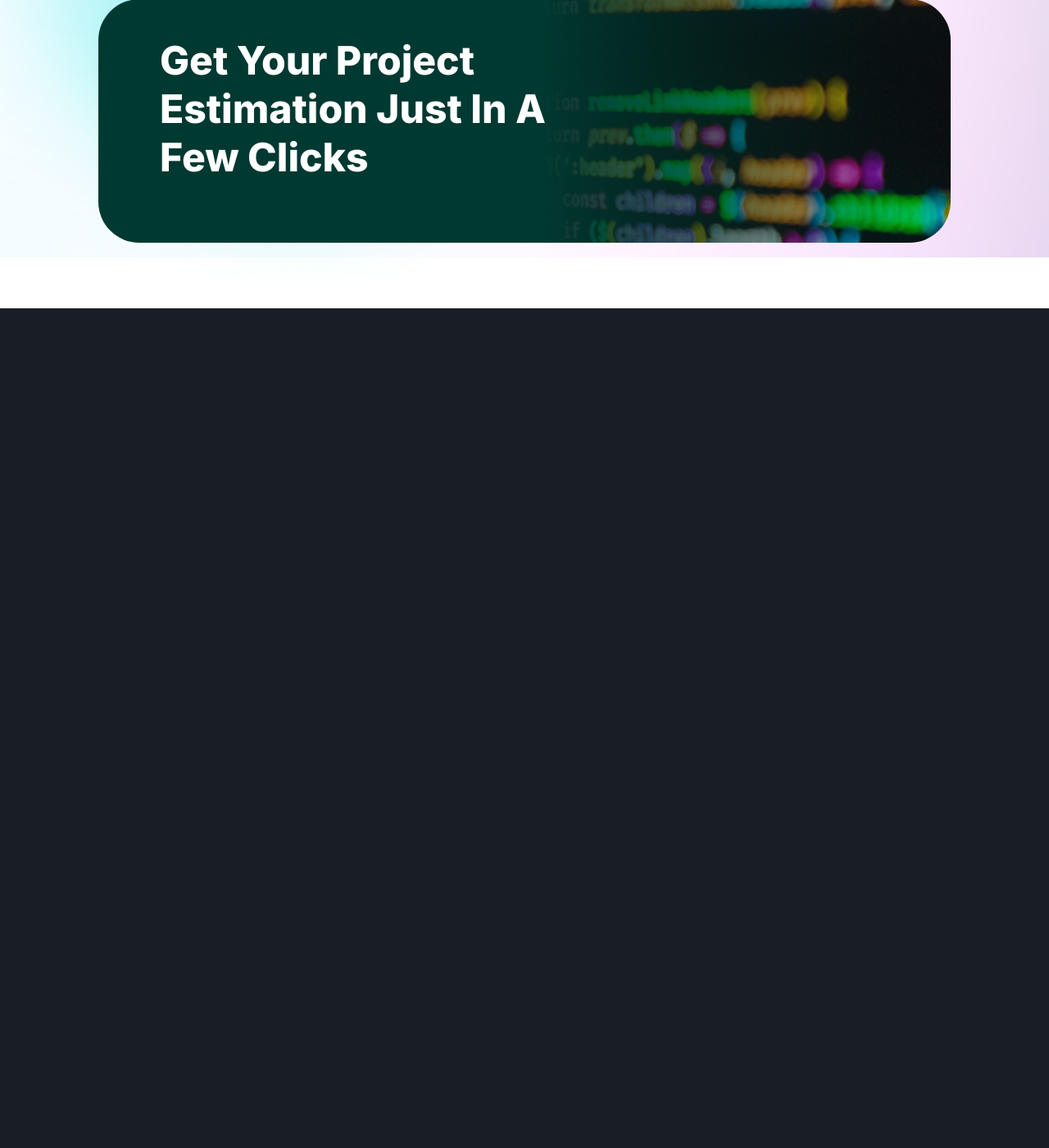
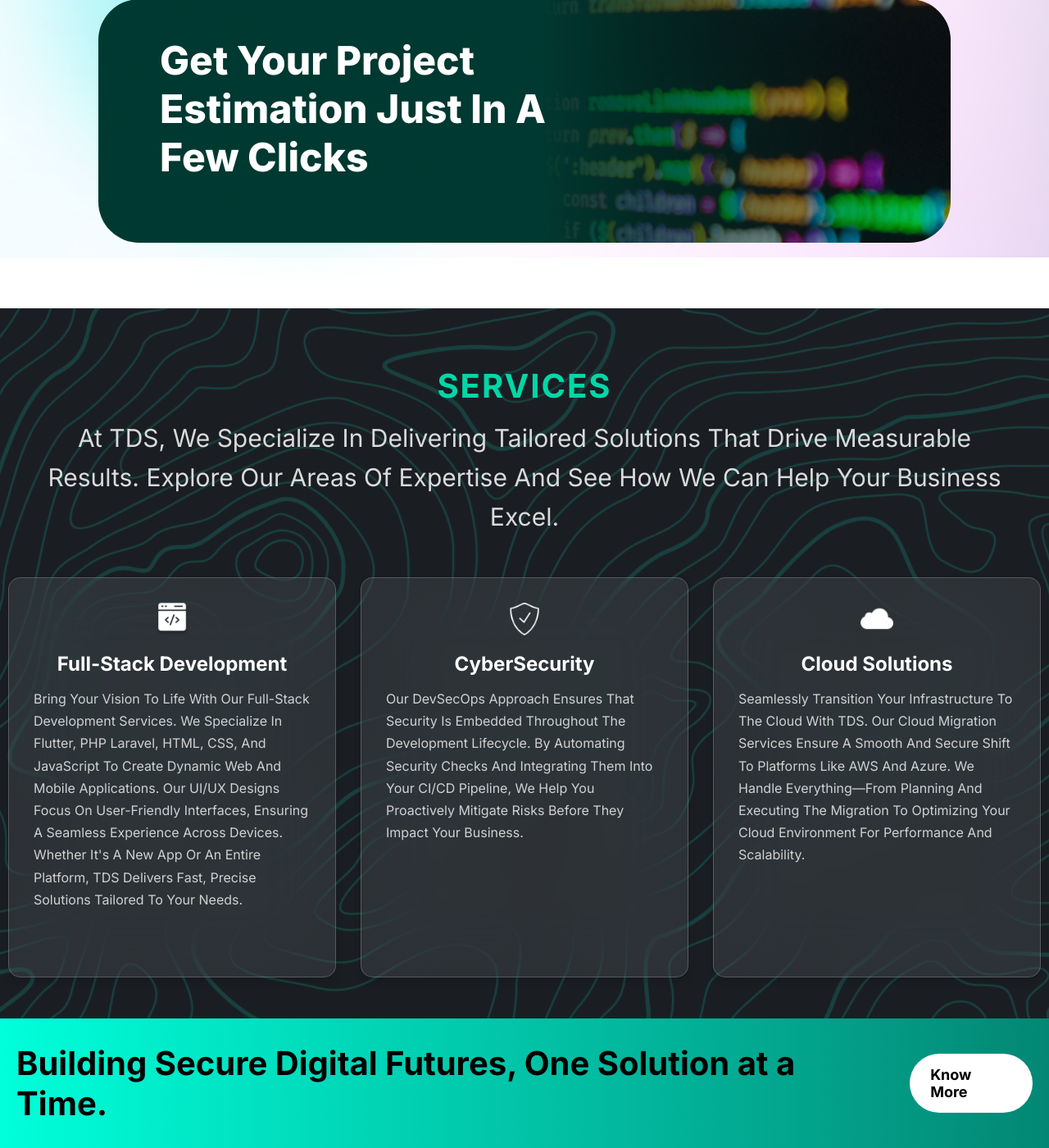
Before and after one commit to Hatim-kassas/Project-TriadDevSecure, a PHP site: page / in a window 1280 px wide. Shown: the part 1348-2748 px from the top of the page at 82% size. Before the commit the page ends 1724 px from the top, so only its background shows below. Run offline with PHP 8.4, Linux system fonts and the light colour scheme.

Commit message:
service & additional section created at 10/6/2024 by yahya

```diff
--- a/index.html
+++ b/index.html
@@ -74,6 +74,42 @@
                     </div>
                 </div>
             </section>
+
+
+            <section class="services">
+                <div class="container">
+                    <h2>SERVICES</h2>
+                    <p>At TDS, We Specialize In Delivering Tailored Solutions That Drive Measurable Results. Explore Our Areas Of Expertise And See How We Can Help Your Business Excel.</p>
+                    <div class="service-cards">
+                        <div class="card">
+                            <img src="assets/images/services/full_stack.png" alt="Full-Stack Development">
+                            <h3>Full-Stack Development</h3>
+                            <p>Bring Your Vision To Life With Our Full-Stack Development Services. We Specialize In Flutter, PHP Laravel, HTML, CSS, And JavaScript To Create Dynamic Web And Mobile Applications. Our UI/UX Designs Focus On User-Friendly Interfaces, Ensuring A Seamless Experience Across Devices. Whether It's A New App Or An Entire Platform, TDS Delivers Fast, Precise Solutions Tailored To Your Needs.</p>
+                        </div>
+                        <div class="card">
+                            <img src="assets/images/services/security.png" alt="DevSecOps">
+                            <h3>CyberSecurity</h3>
+                            <p>Our DevSecOps Approach Ensures That Security Is Embedded Throughout The Development Lifecycle. By Automating Security Checks And Integrating Them Into Your CI/CD Pipeline, We Help You Proactively Mitigate Risks Before They Impact Your Business.</p>
+                        </div>
+                        <div class="card">
+                            <img src="assets/images/services/cloud.png" alt="Cloud Solutions">
+                            <h3>Cloud Solutions</h3>
+                            <p>Seamlessly Transition Your Infrastructure To The Cloud With TDS. Our Cloud Migration Services Ensure A Smooth And Secure Shift To Platforms Like AWS And Azure. We Handle Everything—From Planning And Executing The Migration To Optimizing Your Cloud Environment For Performance And Scalability.</p>
+                        </div>
+                    </div>
+                </div>
+            </section>
+
+            <section class="additional-info">
+                <div class="info-content">
+                    <h3>Building Secure Digital Futures, One Solution at a Time.</h3>
+                    <a href="#" class="know-more-button left-button">Know More</a>
+                </div>
+            </section>
+
+
+
+
         </main>
 
         <footer>
--- a/script.js
+++ b/script.js
@@ -8,3 +8,27 @@ document.addEventListener('scroll', () => {
         navbar.classList.remove('scrolled')
     }
 })
+
+<script>
+    document.addEventListener("DOMContentLoaded", function () {
+        const sections = document.querySelectorAll('.section');
+
+        const options = {
+            root: null,
+            threshold: 0.1
+        };
+
+        const observer = new IntersectionObserver((entries, observer) => {
+            entries.forEach(entry => {
+                if (entry.isIntersecting) {
+                    entry.target.classList.add('visible'); // Add a visible class
+                    observer.unobserve(entry.target); // Stop observing once animated
+                }
+            });
+        }, options);
+
+        sections.forEach(section => {
+            observer.observe(section);
+        });
+    });
+</script>
--- a/style.css
+++ b/style.css
@@ -278,3 +314,126 @@ div .welcome-text{
     max-width: 570px;
     padding-left: 30px;
 }
+
+
+/* Services section styles*/
+.services {
+    background-image: url('assets/images/Background/services.png');
+    background-size: cover;
+    background-position: center;
+    padding: 50px 0;
+    color: white;
+    text-align: center;
+}
+
+.services h2 {
+    font-size: 40px;
+    color: #00d7a7;
+    margin-bottom: 15px;
+    font-family: "Inter", sans-serif;
+    letter-spacing: 2px;
+    font-weight: 700;
+    margin-top: 20px;
+}
+
+.services p {
+    font-size: 30px;
+    margin-bottom: 50px;
+    max-width: 1200px;
+    margin-left: auto;
+    margin-right: auto;
+    font-family: "Inter", sans-serif;
+    line-height: 1.6;
+    color : #DADADA;
+}
+
+.service-cards {
+    display: flex;
+    justify-content: center;
+    gap: 30px;
+    flex-wrap: wrap;
+}
+
+.card {
+    background: rgba(217, 217, 217, 0.1);
+    backdrop-filter: blur(40px);
+    padding: 30px;
+    border-radius: 15px;
+    width: 400px;
+    text-align: left;
+    transition: transform 0.3s ease, background 0.3s ease;
+    border: 1px solid rgba(255, 255, 255, 0.2);
+    box-shadow: 0 4px 10px rgba(0, 0, 0, 0.15);
+    display: flex;
+    flex-direction: column;
+    align-items: center;
+}
+
+.card img {
+    width: 40px;
+    height: 40px;
+    margin-bottom: 20px;
+    display: block;
+}
+
+
+.card h3 {
+    font-size: 24px;
+    margin-bottom: 15px;
+    color: #ffffff;
+    font-family: "Inter", sans-serif;
+    text-align: left;
+}
+
+.card p {
+    font-size: 16px;
+    line-height: 1.7;
+    color: #d1d1d1;
+    font-family: "Inter", sans-serif;
+}
+
+.card:hover {
+    transform: scale(1.05);
+    background: rgba(217, 217, 217, 0.2);
+}
+
+
+
+/* additional info section */
+.additional-info {
+    background: linear-gradient(to right, #00FFDA, #038774);
+    padding: 30px 0;
+}
+
+.info-content {
+    display: flex;
+    justify-content: space-between;
+    align-items: center;
+    max-width: 1500px;
+    margin: 0 auto;
+    padding: 0 20px;
+}
+
+.additional-info h3 {
+    font-size: 40px;
+    color: rgb(0, 0, 0);
+    margin: 0 20px 0 0; /* Add right margin to create space between text and button */
+    font-family: "Inter", sans-serif;
+}
+
+.know-more-button {
+    display: inline-block;
+    padding: 15px 25px;
+    font-size: 18px;
+    color: rgb(0, 0, 0);
+    background-color: #ffffff;
+    border-radius: 50px;
+    text-decoration: none;
+    transition: background-color 0.3s ease;
+    font-family: "Inter", sans-serif;
+    font-weight: bold;
+}
+
+.know-more-button:hover {
+    background-color: #e0fff7;
+}
```
Also changed, not shown: other parts of style.css (+36 -0 lines).
